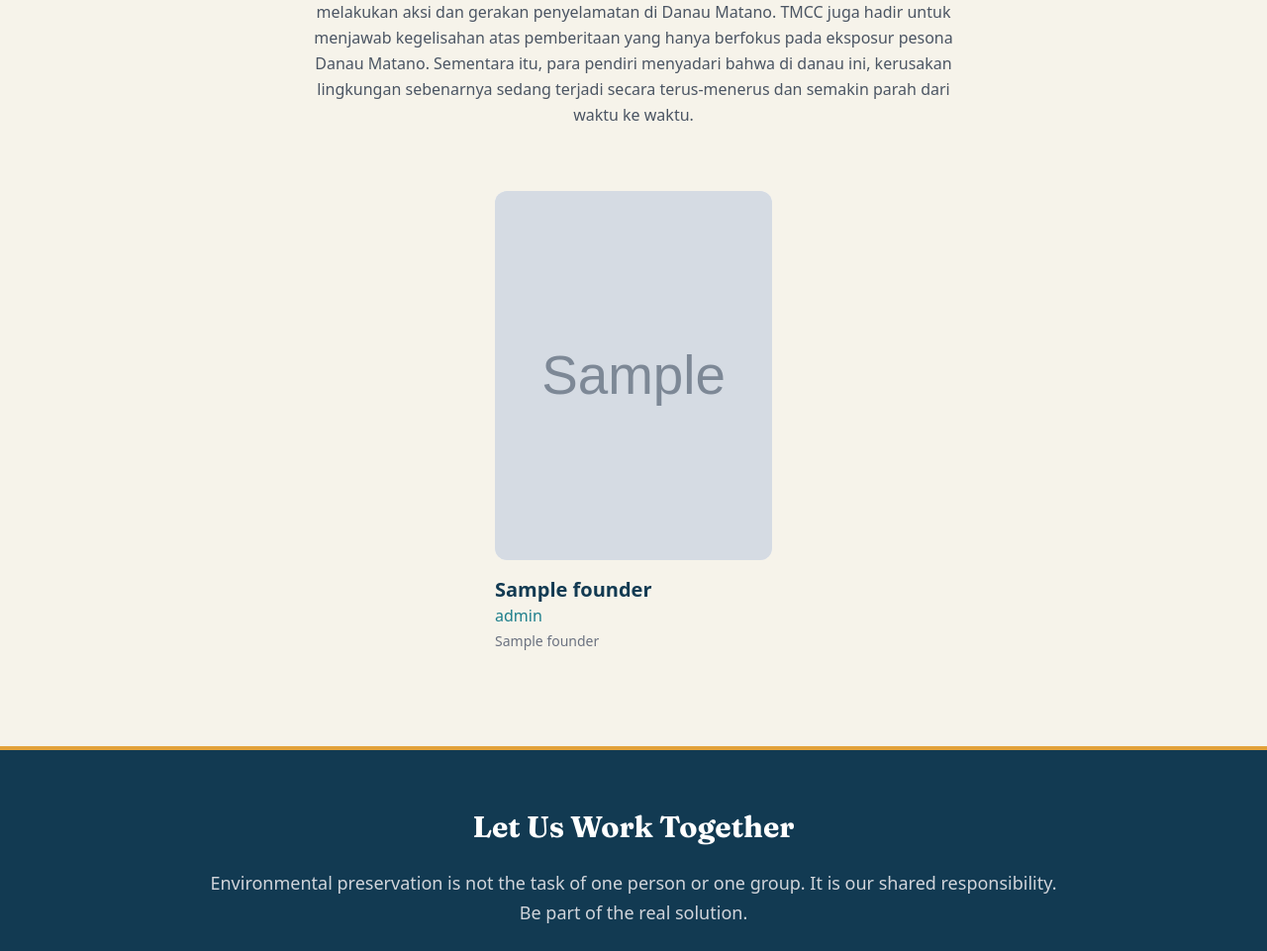
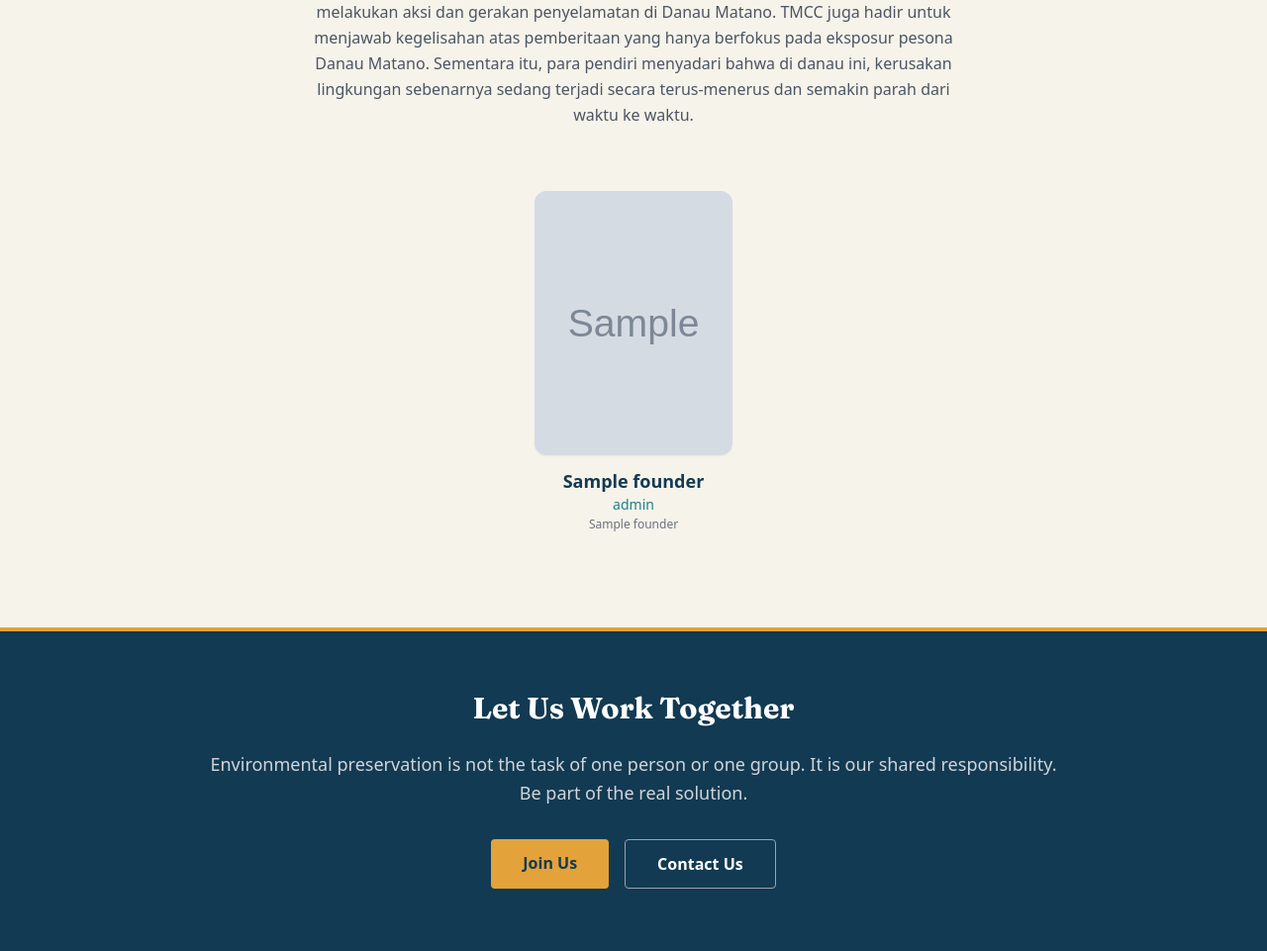
Before and after one commit to dzakyalfauzy/tova-matano, a Laravel app: page /tentang in a window 1280 px wide. Shown: the part 4162-5123 px from the top of the page at 99% size. Run offline with Laravel 12, Linux system fonts and the light colour scheme; data comes from the database, SQL or seed files in the repository; tables that the repository leaves empty hold one stand-in row (values such as "Sample post"); grey boxes marked "Sample" are stand-in pictures; style sheets or scripts are compiled from the project's sources; parts of the project's set-up code (start-up, migrations or seed data) failed here and were passed over; some libraries are stand-ins or nearby versions; some web fonts are replaced.

Commit message:
fix: reduce founder photos on about page

```diff
--- a/resources/js/Pages/About.jsx
+++ b/resources/js/Pages/About.jsx
@@ -203,8 +203,8 @@ export default function About({ founders, settings, aboutContent, aboutLakeImage
                     <div className="flex flex-wrap justify-center gap-8">
                         {founders && founders.length > 0 ? (
                             founders.map(founder => (
-                                <div key={founder.id} className="group w-full max-w-[280px]">
-                                    <div className="relative overflow-hidden rounded-xl aspect-[3/4] mb-4 bg-gray-100">
+                                <div key={founder.id} className="group w-full max-w-[200px] text-center">
+                                    <div className="relative overflow-hidden rounded-xl aspect-[3/4] mb-3 bg-gray-100 shadow-sm mx-auto">
                                         {founder.photo_url ? (
                                             <img
                                                 src={`/storage/${founder.photo_url}`}
@@ -216,14 +216,14 @@ export default function About({ founders, settings, aboutContent, aboutLakeImage
                                                 {founder.name.charAt(0)}
                                             </div>
                                         )}
-                                        <div className="absolute inset-0 bg-gradient-to-t from-brand-navy/90 via-brand-navy/20 to-transparent opacity-0 group-hover:opacity-100 transition-opacity duration-300 flex items-end p-6">
-                                            <p className="text-white text-sm font-medium">{t.founder_dedication}</p>
+                                        <div className="absolute inset-0 bg-gradient-to-t from-brand-navy/90 via-brand-navy/20 to-transparent opacity-0 group-hover:opacity-100 transition-opacity duration-300 flex items-end p-4">
+                                            <p className="text-white text-xs font-medium">{t.founder_dedication}</p>
                                         </div>
                                     </div>
-                                    <h3 className="text-xl font-bold text-brand-navy">{founder.name}</h3>
-                                    <p className="text-brand-teal font-medium mb-1">{founder.role}</p>
+                                    <h3 className="text-lg font-bold text-brand-navy">{founder.name}</h3>
+                                    <p className="text-brand-teal text-sm font-medium mb-0.5">{founder.role}</p>
                                     {founder.org_name && (
-                                        <p className="text-sm text-gray-500">{founder.org_name}</p>
+                                        <p className="text-xs text-gray-500">{founder.org_name}</p>
                                     )}
                                 </div>
                             ))
```
